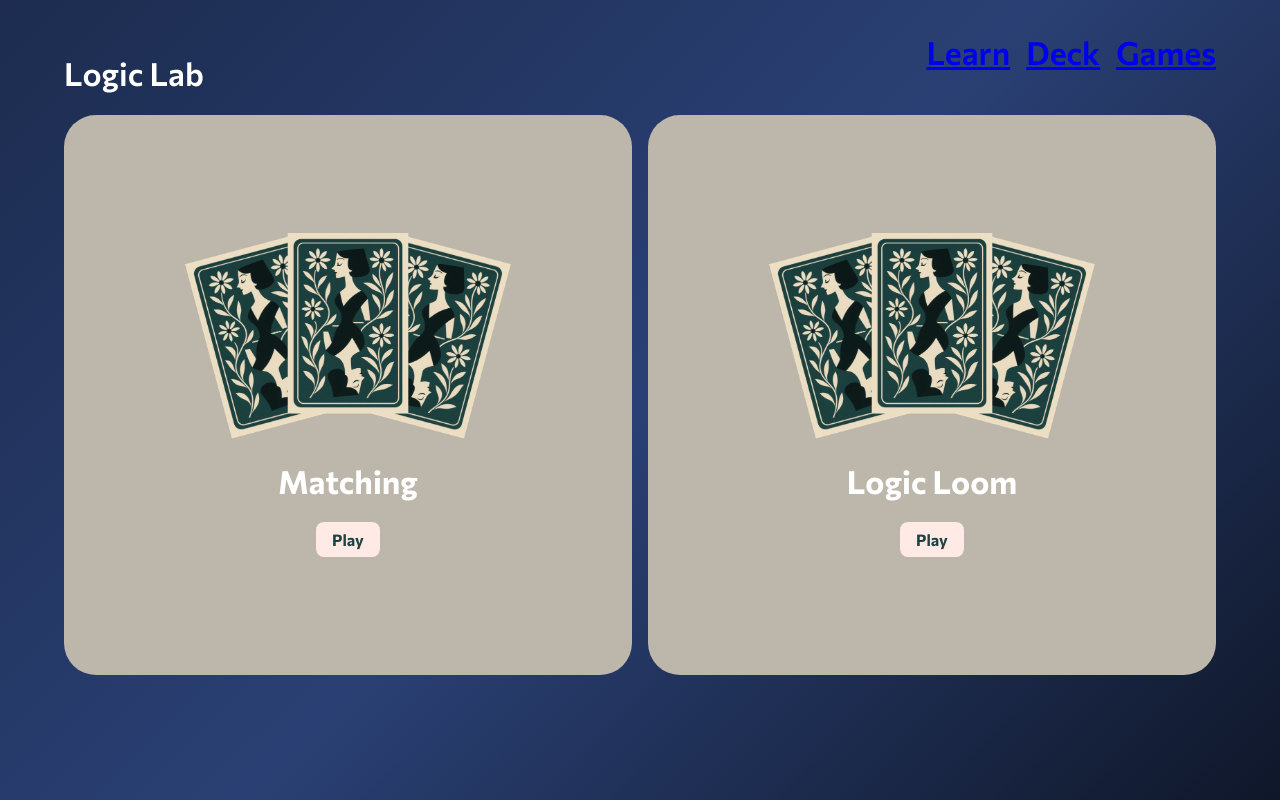
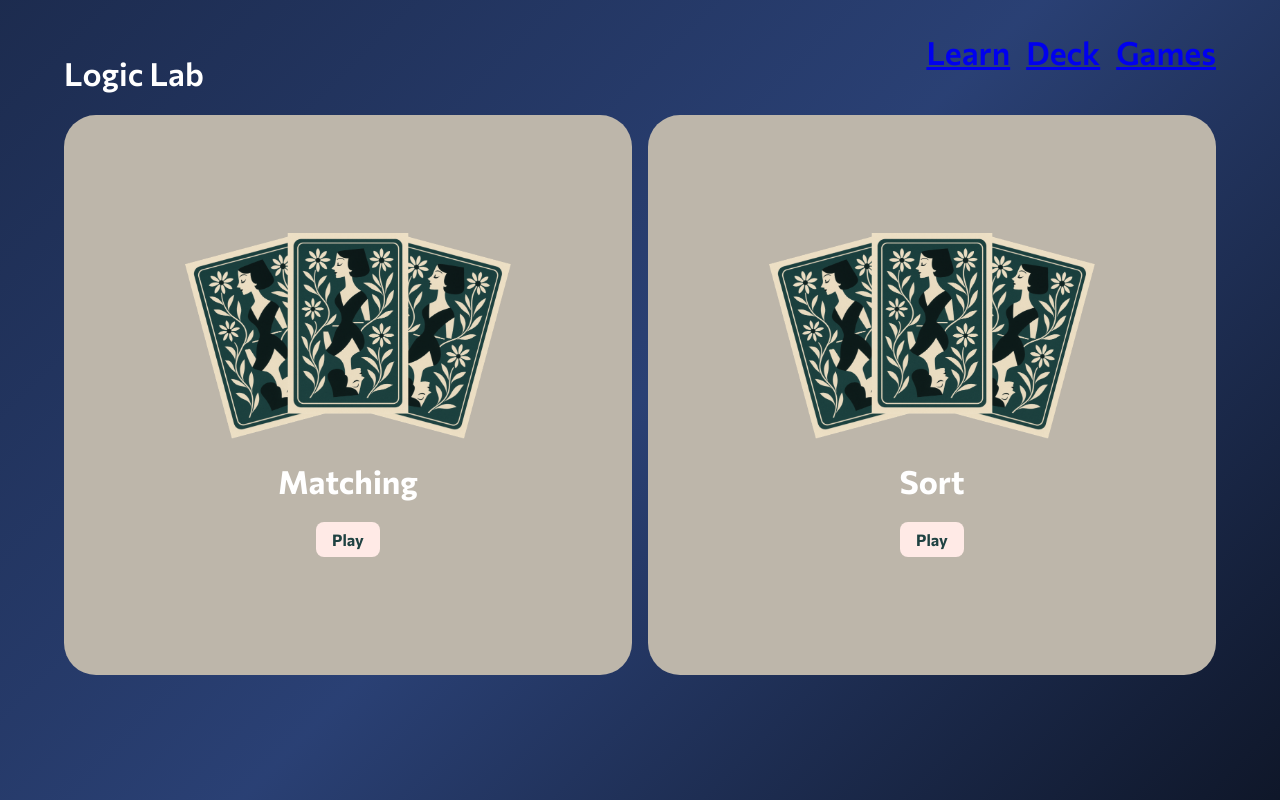
Before and after one commit to joysudo/logic-lab, a React (Vite) app: page /games in a window 1280 px wide. Built offline with nearby package versions, Linux system fonts and the light colour scheme.

Commit message:
Separate games into new folder

```diff
--- a/src/App.jsx
+++ b/src/App.jsx
@@ -5,8 +5,8 @@ import Lesson from './pages/Lesson';
 import About from './pages/About';
 import Deck from './pages/Deck';
 import Games from './pages/Games';
-import Matching from './pages/Matching';
-import Loom from './pages/Loom';
+import Matching from './pages/games/Matching';
+import Loom from './pages/games/Sort';
 
 function App() {
   const [location] = useLocation();
--- a/src/pages/Games.jsx
+++ b/src/pages/Games.jsx
@@ -12,8 +12,8 @@ export default function Games() {
         </div>
         <div className="games-card">
             <img className="games-image" src={`/images/matching-icon.png`}></img>
-            <h1 className="games-label">Logic Loom</h1>
-            <a className="games-button" href={`/loom`}>Play</a>
+            <h1 className="games-label">Sort</h1>
+            <a className="games-button" href={`/sort`}>Play</a>
         </div>
       </div>
     </>
--- a/src/pages/Matching.jsx
+++ b/src/pages/games/Matching.jsx
@@ -1,5 +1,5 @@
 import { useState, useEffect } from 'react';
-import { lessonContent} from '../LessonContent.jsx';
+import { lessonContent} from '../../LessonContent.jsx';
 
 export default function Matching() {
   const fallacies = lessonContent.slice(2).map(obj => ({name: obj.title, definition: obj.definition}));
@@ -26,13 +26,14 @@ export default function Matching() {
       interval = setInterval(() => setTime(t => t+1), 1000);
     }
     return () => clearInterval(interval);
-  }, [gameStarted, matched.length]);
+  }, [gameStarted]);
 
   // wait one second before displaying congrats screen
   useEffect(() => {
     if (matched.length === fallacies.length * 2) {
       const timer = setTimeout(() => {
-        setShowWinMessage(true)
+        setShowWinMessage(true);
+        setGameStarted(false);
       }, 1000);
       return () => clearTimeout(timer); // clean up on unmount
     } else {
```
Also changed, not shown: src/pages/games/Sort.jsx (renamed from src/pages/Loom.jsx).
